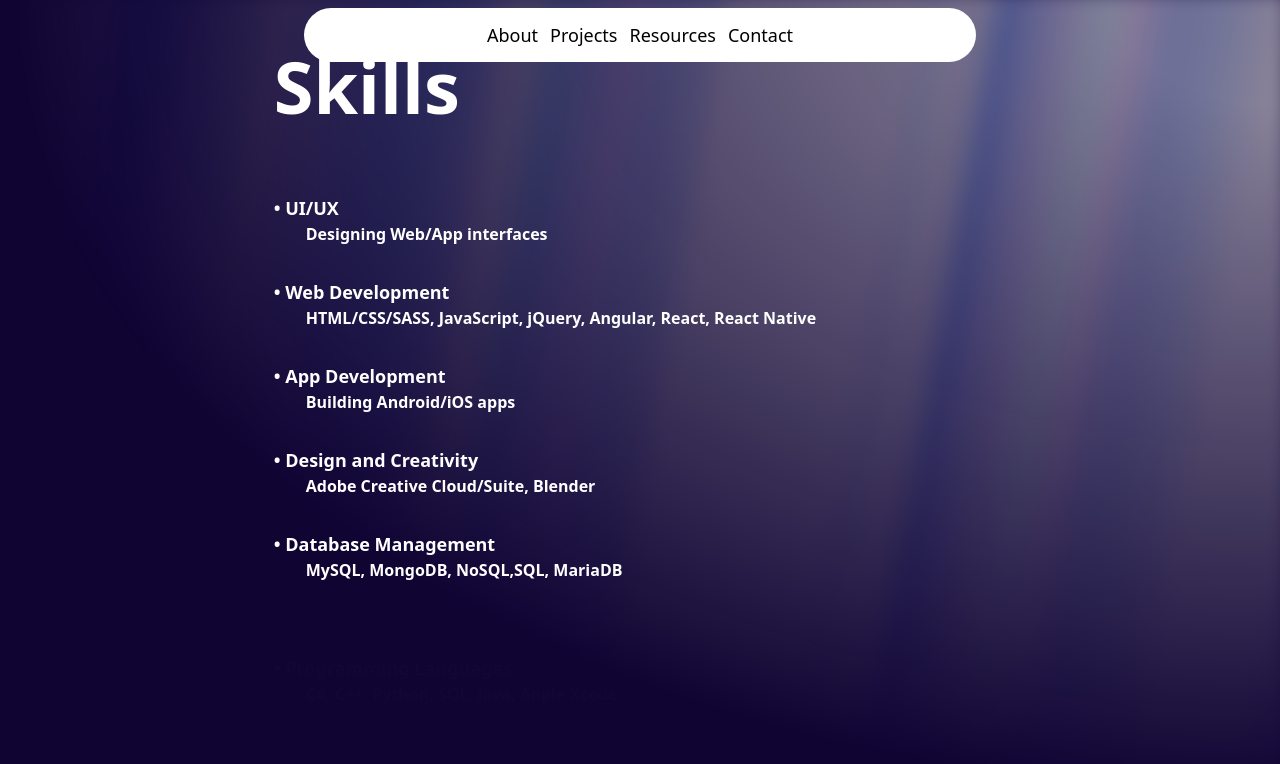
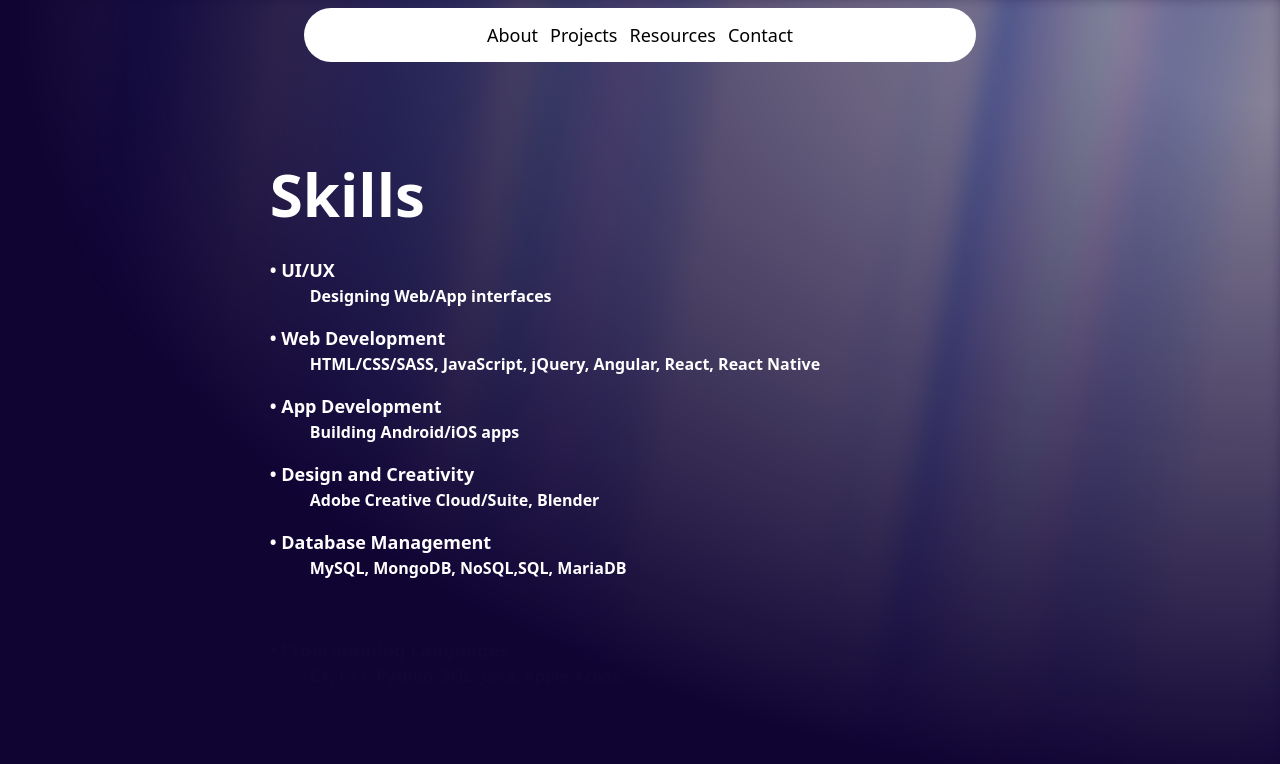
Before and after one commit to innovatworx/dvlCV_01, a Next.js app: page /skills in a window 1280 px wide. Shown: the top 764 px of the page. Built offline with nearby package versions, Linux system fonts and the light colour scheme.

Commit message:
Update Skills page.tsx

```diff
--- a/app/skills/page.tsx
+++ b/app/skills/page.tsx
@@ -22,7 +22,7 @@ const lines = [
 const page = () => {
   return (
     <AuroraBackground>
-      <div className="relative flex flex-col gap-8 items-start justify-center px-4">
+      <div className="relative flex flex-col gap-4 items-start justify-center min-h-screen px-4 py-7">
         {lines.map((line, index) => (
           <motion.div
             key={index}
@@ -33,7 +33,10 @@ const page = () => {
               duration: 0.8,
               ease: "easeInOut",
             }}
-            className={`${index === 0 ? 'text-4xl md:text-7xl mb-10' : 'text-xl md:text-2xl'
+            className={`${index === 0
+              ? 'text-4xl md:text-6xl mb-6 mt-8 sm:mt-12 md:mt-16 lg:mt-20 md:mb-4'
+                : 'text-xl md:text-2xl'
+              // ? 'text-4xl md:text-7xl mb-10' : 'text-xl md:text-2xl'
               } font-bold dark:text-white text-center`}
           >
             {index === 0 ? (
@@ -43,7 +46,8 @@ const page = () => {
                 <div className="flex items-center">
                   <span className="mr-2 text-base md:text-lg">• {line[0]}</span>
                 </div>
-                <div className="ml-8 text-sm md:text-base">{line[1]}</div>
+                <div className="ml-10 text-sm md:text-base">{line[1]}</div>
+                {/* <div className="ml-8 text-sm md:text-base">{line[1]}</div> */}
               </div>
             )}
           </motion.div>
```
